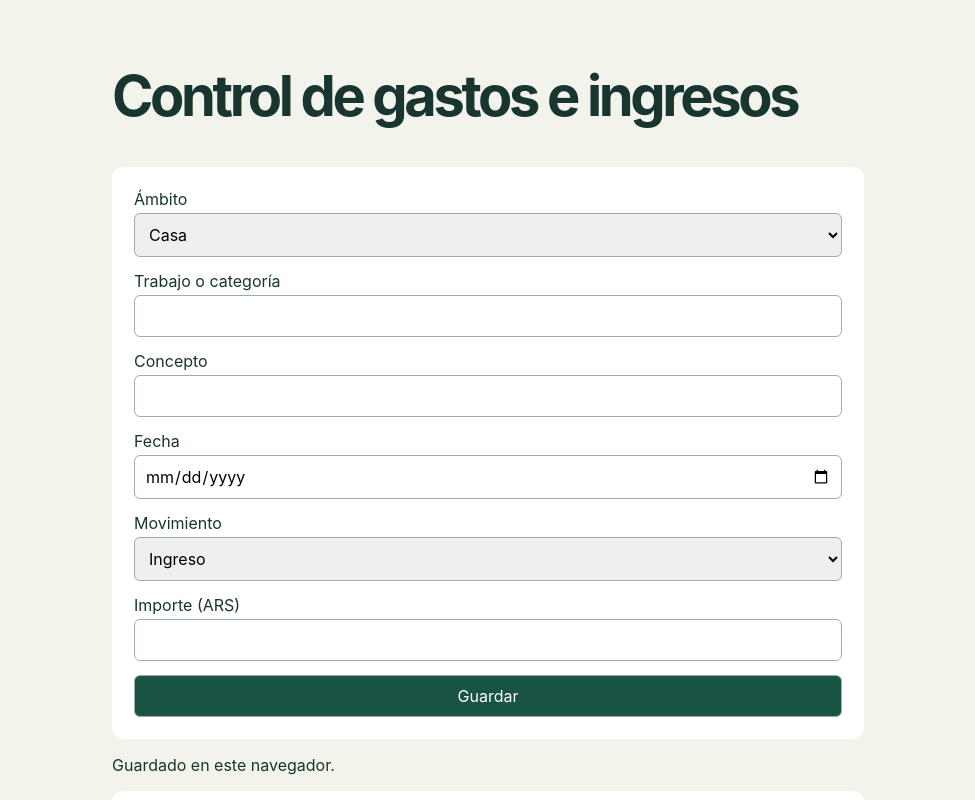
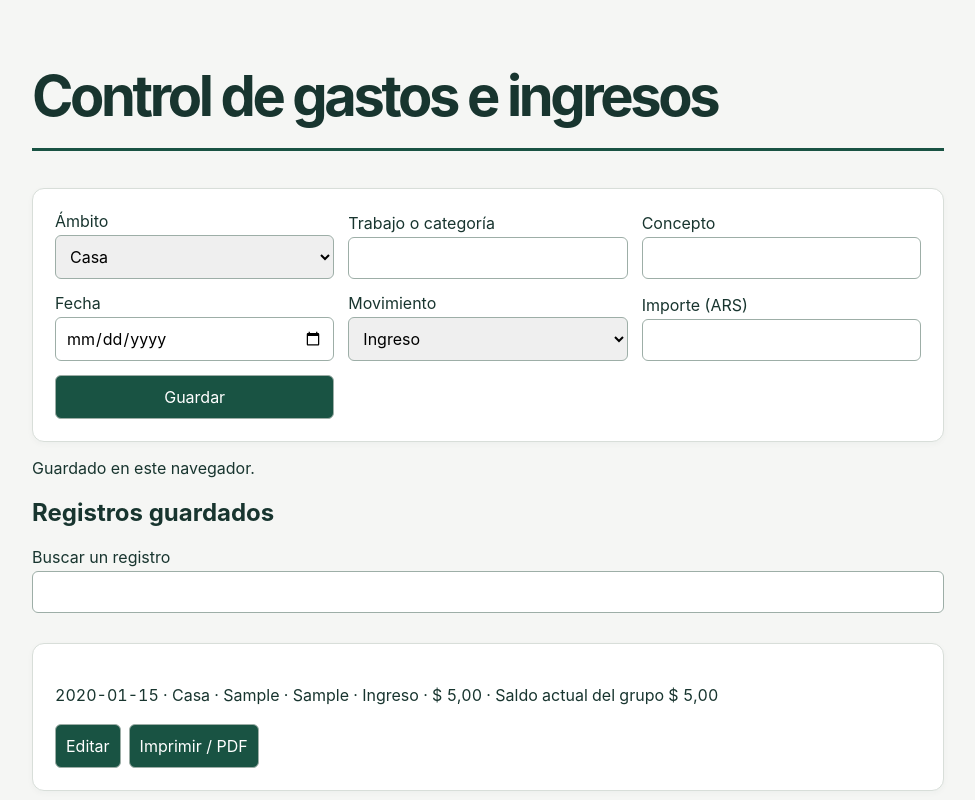
Before and after one commit to Lucioelpro22/control-gastos-ingresos, a plain HTML site: page index.html in a window 1280 px wide. Both pictures are taken after typing "Sample", "Sample", "2020-01-15", "5" into the empty fields and a click on the button "Guardar". Shown: the top 800 px of the page, without its empty margins (152-1127 px from the left). Drawn offline with Linux system fonts and the light colour scheme.

Commit message:
Mejorar consulta, edición y presentación de registros

```diff
--- a/index.html
+++ b/index.html
@@ -1,11 +1,19 @@
 <!doctype html><html lang="es-AR"><meta charset="utf-8"><meta name="viewport" content="width=device-width,initial-scale=1"><title>Control de gastos e ingresos</title><style>
 *{box-sizing:border-box}body{font:16px Inter,system-ui;color:#18352f;background:#f2f4ec;max-width:800px;margin:auto;padding:24px}h1{font-size:clamp(32px,7vw,56px);letter-spacing:-.06em}form,article{background:white;padding:22px;border-radius:12px;margin-bottom:14px}form{display:grid;gap:14px}label{display:grid;gap:4px}input,select,button{font:inherit;padding:10px;border:1px solid #9daea7;border-radius:6px}button{background:#195343;color:white;cursor:pointer}p{white-space:pre-wrap}article button{margin-right:8px}@media print{form,button,#status,article:not(.print){display:none}body{background:white}}
+
+body{max-width:960px;background:#f5f6f4}
+h1{border-bottom:3px solid #195343;padding-bottom:18px}
+form,article{border:1px solid #d8ded9;box-shadow:0 2px 6px #18352f09}
+form{grid-template-columns:repeat(auto-fit,minmax(min(220px,100%),1fr));align-items:end}
+button{min-height:44px}article p{line-height:1.65;font-variant-numeric:tabular-nums}
+#search{width:100%;margin-bottom:14px}button:focus-visible,input:focus-visible{outline:3px solid #db9738}
+@media print{.toolbar,#empty,h2{display:none}article{box-shadow:none;border:0}h1{font-size:25pt}}
 </style><main><h1>Control de gastos e ingresos</h1><form><label>Ámbito<select><option>Casa</option><option>Emprendimiento</option></select></label>
 <label>Trabajo o categoría<input required maxlength="160"></label>
 <label>Concepto<input required maxlength="160"></label>
 <label>Fecha<input required type="date"></label>
 <label>Movimiento<select><option>Ingreso</option><option>Gasto</option></select></label>
-<label>Importe (ARS)<input required type="number" step="any" min="0"></label><button>Guardar</button></form><p id="status" role="status"></p><section></section></main><script>
+<label>Importe (ARS)<input required type="number" step="any" min="0"></label><button>Guardar</button><button type="button" id="cancel" hidden>Cancelar edición</button></form><p id="status" role="status"></p><div class="toolbar"><h2>Registros guardados</h2><label>Buscar un registro<input id="search" type="search"></label></div><p id="empty"></p><section></section></main><script>
 const key='control-gastos-ingresos-v1';
 const form=document.querySelector('form');
 const controls=[...form.querySelectorAll('input,select')];
@@ -16,11 +24,22 @@ let rows=JSON.parse(localStorage.getItem(key)||'[]');
 let editing=-1;
 function describe(v){
   const n=i=>Number(v[i]);
-  const grupo=rows.filter(r=>r[0]===v[0] && r[1]===v[1]); const saldo=grupo.reduce((s,r)=>s+(r[4]==='Ingreso'?1:-1)*Number(r[5]),0); return [v[3],v[0],v[1],v[2],v[4],money(n(5)), 'Saldo actual del grupo '+money(saldo)].join(' · ')
+  const grupo=rows.filter(r=>r[0]===v[0] && r[1].trim().toLocaleLowerCase()===v[1].trim().toLocaleLowerCase()); const saldo=grupo.reduce((s,r)=>s+(r[4]==='Ingreso'?1:-1)*Number(r[5]),0); return [v[3],v[0],v[1],v[2],v[4],money(n(5)), 'Saldo actual del grupo '+money(saldo)].join(' · ')
 }
+const cancel=document.querySelector('#cancel');
+function resetForm(){
+  editing=-1;
+  form.reset();
+  cancel.hidden=true;
+  form.querySelector('button').textContent='Guardar';
+}
+cancel.onclick=resetForm;
+const search=document.querySelector('#search');
+search.addEventListener('input',render);
 function render(){
   list.replaceChildren();
   rows.forEach((row,index)=>{
+    if(!row.join(' ').toLocaleLowerCase().includes(search.value.trim().toLocaleLowerCase())) return;
     const card=document.createElement('article');
     const summary=document.createElement('p');
     summary.textContent=describe(row);
@@ -31,6 +50,8 @@ function render(){
       button.onclick=()=>{
         if(label==='Editar'){
           editing=index;
+          cancel.hidden=false;
+          form.querySelector('button').textContent='Guardar cambios';
           controls.forEach((input,i)=>input.value=row[i]);
           controls[0].focus();
         }else{
@@ -43,18 +64,21 @@ function render(){
     }
     list.prepend(card);
   });
+  document.querySelector('#empty').textContent=list.childElementCount ? '' :
+    (rows.length ? 'No hay coincidencias.' : 'Todavía no hay registros guardados.');
 }
 form.onsubmit=event=>{
   event.preventDefault();
   const row=controls.map(input=>input.value.trim());
   try{
+    if(row.some(value=>value==='')) throw Error('Completá todos los campos.');
     describe(row);
     const updated=rows.slice();
     updated[editing<0?updated.length:editing]=row;
     localStorage.setItem(key,JSON.stringify(updated));
     rows=updated;
-    editing=-1;
-    form.reset();
+    resetForm();
+    search.value='';
     render();
     statusText.textContent='Guardado en este navegador.';
   }catch(error){statusText.textContent=error.message}
```
